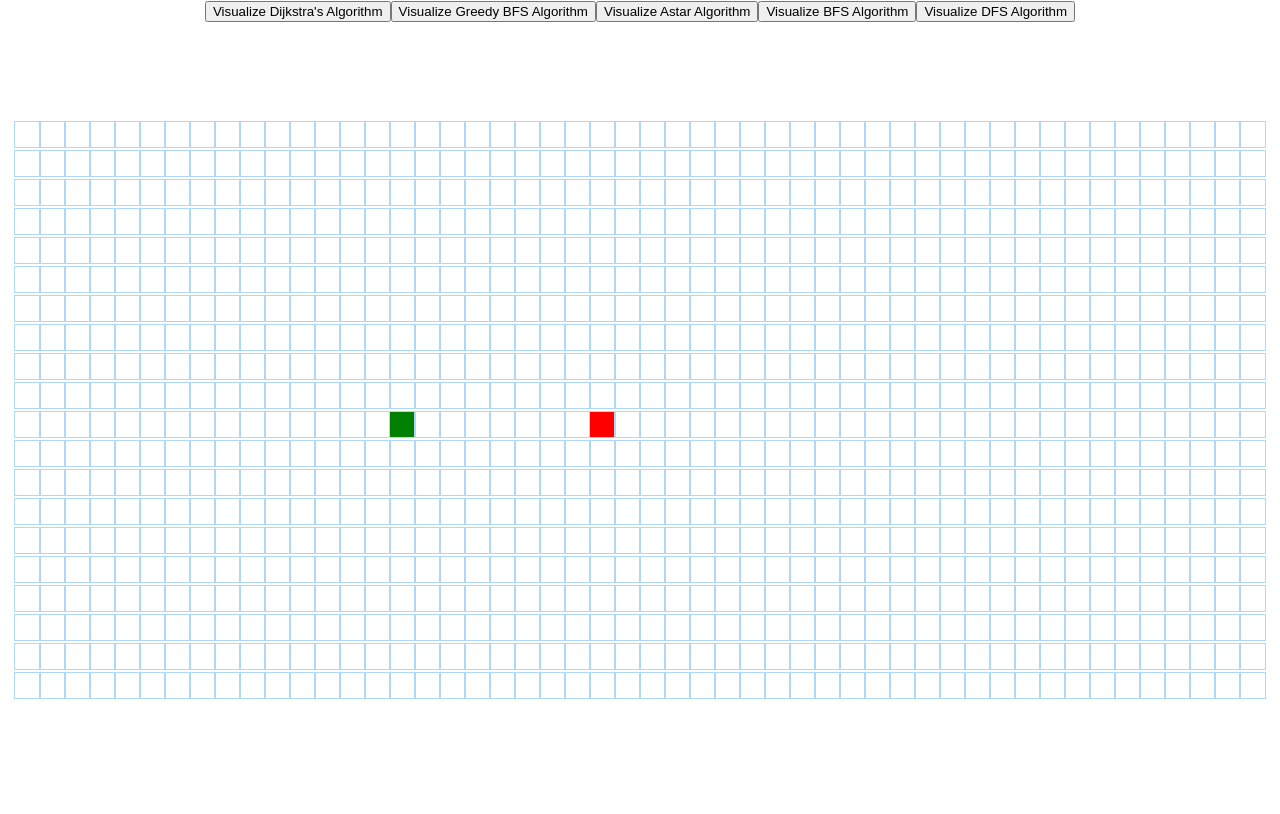
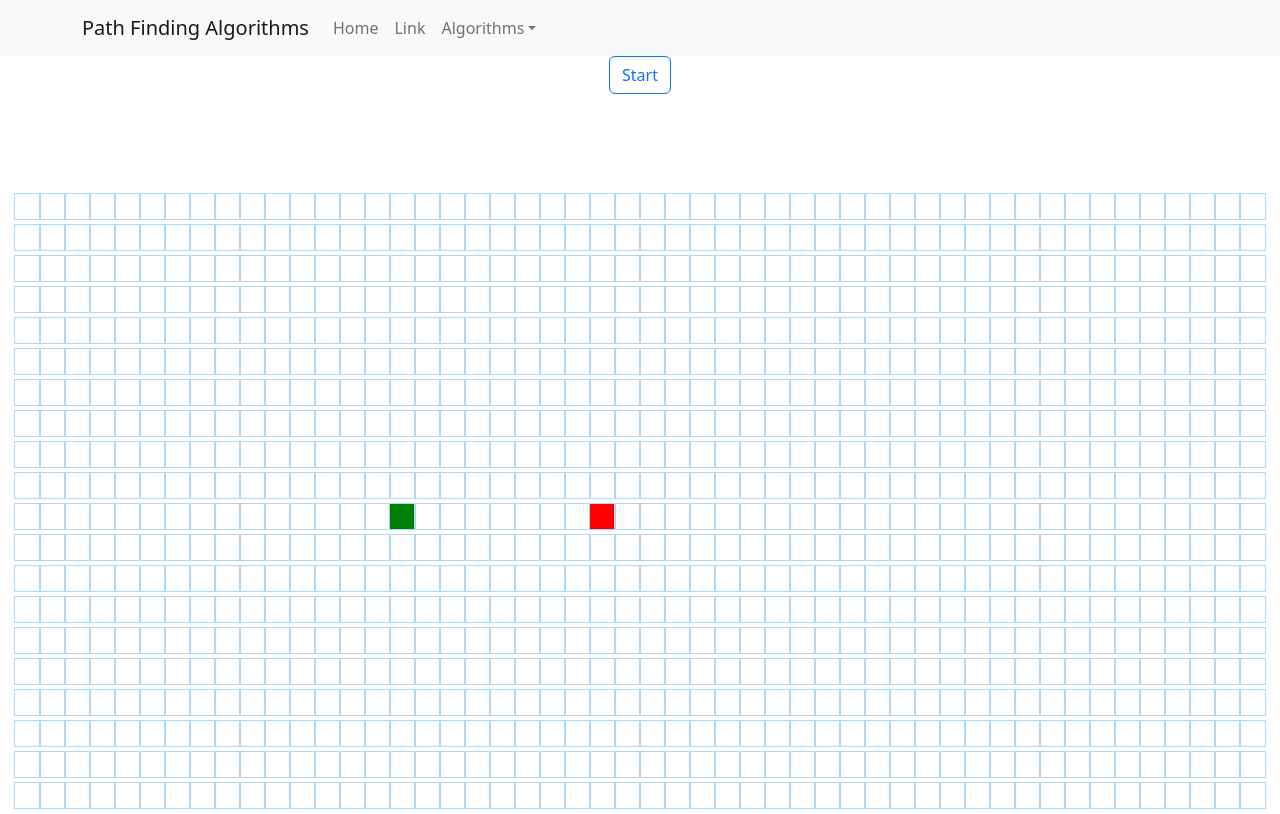
Before and after one commit to denyshubh/heuristic-path-finding-algorithms, a React (Create React App) app: page /bfs in a window 1280 px wide. Built offline with nearby package versions, Linux system fonts and the light colour scheme.

Commit message:
Added NavBar

```diff
--- a/package.json
+++ b/package.json
@@ -6,11 +6,13 @@
     "@testing-library/jest-dom": "^5.16.5",
     "@testing-library/react": "^13.4.0",
     "@testing-library/user-event": "^13.5.0",
+    "bootstrap": "^5.2.2",
     "eslint-plugin-react-hooks": "^4.6.0",
     "heap": "^0.2.7",
     "react": "^18.2.0",
     "react-bootstrap": "^2.6.0",
     "react-dom": "^18.2.0",
+    "react-router-dom": "^6.4.3",
     "react-scripts": "5.0.1",
     "web-vitals": "^2.1.4"
   },
--- a/src/App/App.jsx
+++ b/src/App/App.jsx
@@ -1,13 +1,25 @@
+import {
+  BrowserRouter as Router,
+  Routes,
+  Route,
+} from "react-router-dom";
+
+import PathfindingVisualizer from '../Components/PathFinding';
+import NavBar from '../Components/NavBar';
 import './App.css';
-//import Grid from '../Utility/Grid';
-import PathfindingVisualizer from '../Components/PathFinding';
+
 function App() {
   return (
-    <div className="App">
-     <PathfindingVisualizer
-           algo={'greedyBfs'}
-     />
-    </div>
+      <Router>
+        <NavBar />
+        <Routes>
+          <Route path='/astar' element={<PathfindingVisualizer algo={'astar'}/>} />
+          <Route path='/bfs' element={<PathfindingVisualizer algo={'bfs'}/>} />
+          <Route path='/dfs' element={<PathfindingVisualizer algo={'dfs'}/>} />
+          <Route path='/greedyBfs' element={<PathfindingVisualizer algo={'greedyBfs'}/>} />
+          <Route path='/dijkstra' element={<PathfindingVisualizer algo={'dijkstra'}/>} />
+        </Routes>
+      </Router>
   );
 }
 
--- /dev/null
+++ b/src/Components/NavBar.jsx
@@ -0,0 +1,33 @@
+import Container from 'react-bootstrap/Container';
+import Nav from 'react-bootstrap/Nav';
+import Navbar from 'react-bootstrap/Navbar';
+import NavDropdown from 'react-bootstrap/NavDropdown';
+
+function NavBar() {
+  return (
+    <Navbar bg="light" expand="lg">
+      <Container>
+        <Navbar.Brand href="/">Path Finding Algorithms</Navbar.Brand>
+        <Navbar.Toggle aria-controls="basic-navbar-nav" />
+        <Navbar.Collapse id="basic-navbar-nav">
+          <Nav className="me-auto">
+            <Nav.Link href="#home">Home</Nav.Link>
+            <Nav.Link href="#link">Link</Nav.Link>
+            <NavDropdown title="Algorithms" id="select-algo">
+              <NavDropdown.Item href="/bfs">Dumb BFS</NavDropdown.Item>
+              <NavDropdown.Item href="/dfs">Dumb DFS</NavDropdown.Item>
+              <NavDropdown.Item href="/astar">A*</NavDropdown.Item>
+              <NavDropdown.Item href="/dijkstra">Uniform Cost Search</NavDropdown.Item>
+              <NavDropdown.Item href="/greedyBfs">Greedy BFS</NavDropdown.Item>
+              <NavDropdown.Item href="/rrt">RRT</NavDropdown.Item>
+              <NavDropdown.Item href="/rrtstar">RRT*</NavDropdown.Item>
+              <NavDropdown.Item href="/thetastar">Theta*</NavDropdown.Item>
+            </NavDropdown>
+          </Nav>
+        </Navbar.Collapse>
+      </Container>
+    </Navbar>
+  );
+}
+
+export default NavBar;
--- a/src/Components/PathFinding.jsx
+++ b/src/Components/PathFinding.jsx
@@ -2,7 +2,7 @@ import React, {Component} from 'react';
 import Node from './Node/Node';
 import {visualize} from '../Utility/visualize'
 import {getInitialGrid, getNewGridWithWallToggled} from '../Utility/grid'
-
+import {Button} from 'react-bootstrap';
 import '../App/App.css';
 
 const TOTAL_ROWS = 20
@@ -24,11 +24,6 @@ export default class PathfindingVisualizer extends Component {
   componentDidMount() {
     const grid = getInitialGrid(TOTAL_ROWS, TOTAL_COLS, this.state.startNode, this.state.finishNode);
     this.setState({grid});
-    console.log("component di mount")
-  }
-
-  componentWillUnmount() {
-    console.log("Component Unmount Called")
   }
 
   handleMouseDown(row, col) {
@@ -58,27 +53,18 @@ export default class PathfindingVisualizer extends Component {
   }
 
   handleButtonClick(algo) {
-    visualize(algo, this.state)
+    if(algo)
+      visualize(algo, this.state)
   }
   render() {
     const {grid, mouseIsPressed} = this.state;
     return (
-      <>
-        <button onClick={() => this.handleButtonClick('dijkstra')}>
-          Visualize Dijkstra's Algorithm
-        </button>
-        <button onClick={() => this.handleButtonClick('greedyBfs')}>
-          Visualize Greedy BFS Algorithm
-        </button>
-        <button onClick={() => this.handleButtonClick('astar')}>
-          Visualize Astar Algorithm
-        </button>
-        <button onClick={() => this.handleButtonClick('bfs')}>
-          Visualize BFS Algorithm
-        </button>
-        <button onClick={() => this.handleButtonClick('dfs')}>
-          Visualize DFS Algorithm
-        </button>
+      <div className="App">
+        <Button variant="outline-primary"
+          onClick={() => this.handleButtonClick(this.props.algo)}>
+            Start
+        </Button>
+
         <div className="grid">
           {grid.map((row, rowIdx) => {
             return (
@@ -106,7 +92,7 @@ export default class PathfindingVisualizer extends Component {
             );
           })}
         </div>
-      </>
+      </div>
     );
   }
 }
--- a/src/index.js
+++ b/src/index.js
@@ -3,6 +3,7 @@ import ReactDOM from 'react-dom/client';
 import './index.css';
 import App from './App/App';
 import reportWebVitals from './reportWebVitals';
+import 'bootstrap/dist/css/bootstrap.min.css';
 
 const root = ReactDOM.createRoot(document.getElementById('root'));
 root.render(
```
Also changed, not shown: src/Utility/grid.js (renamed from src/Utility/Grid.jsx), src/Utility/visualize.js (renamed from src/Utility/visualize.jsx), 1 other file (tests, documents, lock files or other folders).
